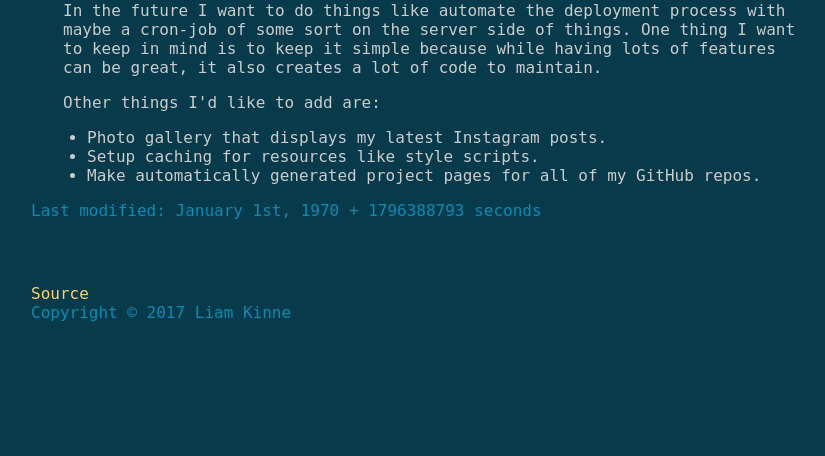
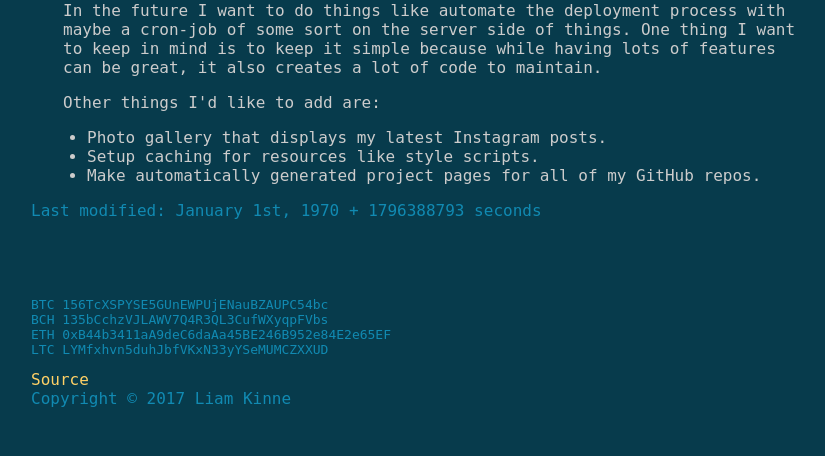
Before and after one commit to liamkinne/website, a PHP site: page /?p=building-myself-a-website in a window 1280 px wide. Shown: the part 782-1238 px from the top of the page, without its empty margins (225-1050 px from the left). Before the commit the page ends 1103 px from the top, so only its background shows below. Run offline with PHP 8.4, Linux system fonts and the light colour scheme; some web fonts are replaced.

Commit message:
Added crypto currency addresses

```diff
--- a/html/includes/footer.php
+++ b/html/includes/footer.php
@@ -1,2 +1,8 @@
+<pre>
+BTC 156TcXSPYSE5GUnEWPUjENauBZAUPC54bc
+BCH 135bCchzVJLAWV7Q4R3QL3CufWXyqpFVbs
+ETH 0xB44b3411aA9deC6daAa45BE246B952e84E2e65EF
+LTC LYMfxhvn5duhJbfVKxN33yYSeMUMCZXXUD
+</pre>
 <p><a href="https://github.com/liamkinne/website" target="_blank">Source</a></p>
 <p>Copyright © 2017 Liam Kinne</p>
--- a/html/style.css
+++ b/html/style.css
@@ -100,6 +100,11 @@ footer p
 	margin: 0;
 }
 
+footer pre
+{
+	color: #118ab2;
+}
+
 /* fonts */
 
 /* latin-ext */
```
